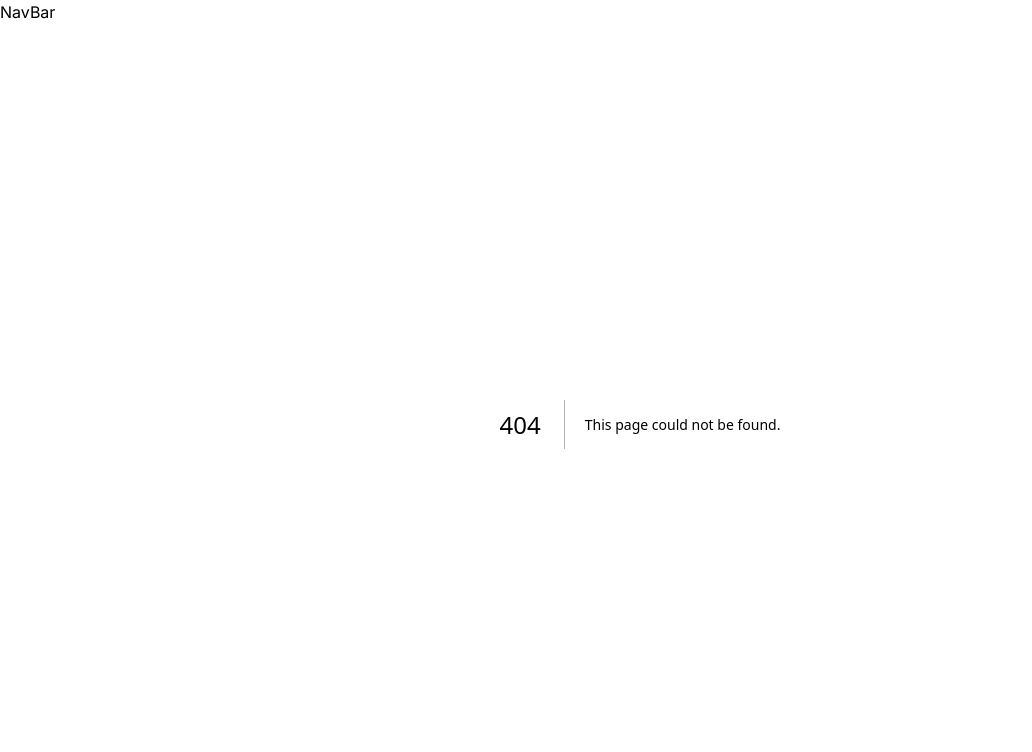
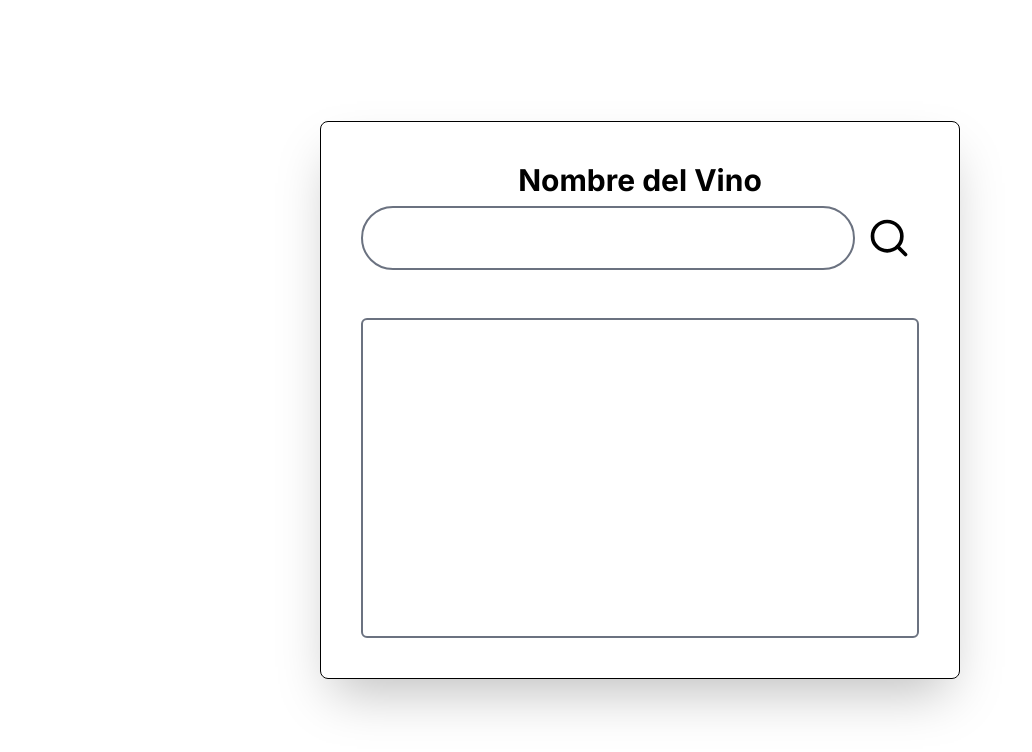
Before and after one commit to FRGESP/etiquetasweb, a Next.js app: page / in a window 1280 px wide. Before the commit this address had no page. Shown: the top 752 px of the page, without its empty margins (0-1032 px from the left). Built offline with nearby package versions, Linux system fonts and the light colour scheme.

Commit message:
Plantilla Formulario Nombre

```diff
--- a/package.json
+++ b/package.json
@@ -9,8 +9,13 @@
     "lint": "next lint"
   },
   "dependencies": {
+    "@react-pdf/renderer": "^4.0.0",
+    "html-to-image": "^1.11.11",
+    "lucide": "^0.456.0",
+    "lucide-react": "^0.456.0",
     "mysql2": "^3.11.4",
     "next": "14.2.3",
+    "qrcode.react": "^4.1.0",
     "react": "^18",
     "react-dom": "^18"
   },
--- a/src/app/layout.js
+++ b/src/app/layout.js
@@ -12,7 +12,6 @@ export default function RootLayout({ children }) {
   return (
     <html lang="en">
       <body className={inter.className}>
-      <h1>NavBar</h1>
       <div className="h-[calc(100vh-5rem)]">
       {children}
       </div>
--- a/src/app/newvino/page.jsx
+++ /dev/null
@@ -1,11 +0,0 @@
-
-
-function NewVino() {
-  return (
-    <div>
-      Hola pa
-    </div>
-  )
-}
-
-export default NewVino
--- /dev/null
+++ b/src/app/page.jsx
@@ -0,0 +1,11 @@
+import FormVino from "@/components/FormVino"
+
+function NewVino() {
+  return (
+    <div className="min-h-screen flex justify-center items-center">
+      <FormVino/>
+    </div>
+  )
+}
+
+export default NewVino
--- a/src/components/FormVino.jsx
+++ b/src/components/FormVino.jsx
@@ -0,0 +1,50 @@
+"use client";
+import React, { useState } from "react";
+import { Search, View } from 'lucide-react';
+
+
+function FormVino() {
+
+  const [inputValues, setInputValues] = useState({
+    nombreVino: "",
+  });
+
+  const handleChange = (e) => {
+    setInputValues({
+      ...inputValues,
+      [e.target.name]: e.target.value,
+    });
+  };
+
+  const handleSubmit = (e) => {
+    e.preventDefault();
+    console.log(inputValues);
+  };
+
+  return (
+    <div className="flex flex-col gap-2 w-1/2 border border-black p-10 rounded-lg shadow-2xl">
+      <label className="text-center font-bold text-3xl">Nombre del Vino</label>
+      <div className="flex">
+          <input
+            type="text"
+            onChange={handleChange}
+            name="nombreVino"
+            id="nombreVino"
+            className=" py-4 rounded-full text-lg px-2 w-full flex-grow border-2 border-gray-500"
+          />
+          <button
+            onClick={handleSubmit}
+            className=" ml-1 rounded-md p-2 hover:bg-gray-200"
+          >
+            <Search  size={44}/>
+          </button>
+      </div>
+
+      <div className="border-2 border-gray-500 w-full h-80 rounded-md mt-10">
+      </div>
+
+    </div>
+  );
+}
+
+export default FormVino;
--- /dev/null
+++ b/src/components/qrcode.jsx
@@ -0,0 +1,14 @@
+import React from 'react';
+import {QRCodeSVG} from 'qrcode.react';
+
+
+const QRCodeGenerated = ({ id }) => {
+
+  return (
+    <div>
+      <QRCodeSVG value={`${id}`} size={128} />
+    </div>
+  );
+};
+
+export default QRCodeGenerated;
```
Also changed, not shown: 1 other file (tests, documents, lock files or other folders).
